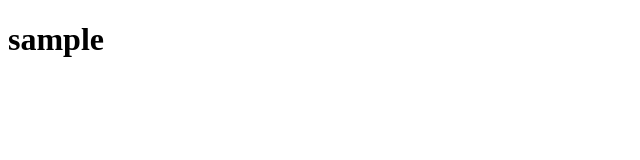
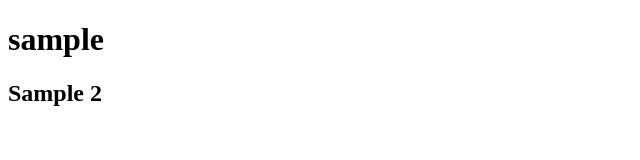
Before and after one commit to Topher-gacad/git-adv, a plain HTML site: page index.html in a window 1280 px wide. Shown: the whole page, without its empty margins (0-640 px from the left). Drawn offline with Linux system fonts and the light colour scheme.

```diff
--- a/index.html
+++ b/index.html
@@ -7,5 +7,6 @@
 </head>
 <body>
     <h1>sample</h1>
+    <h2>Sample 2</h2>
 </body>
 </html>
```
